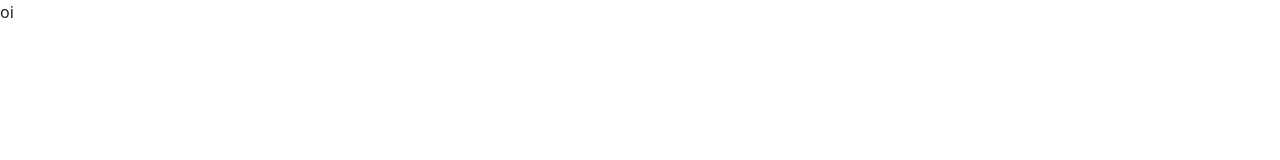
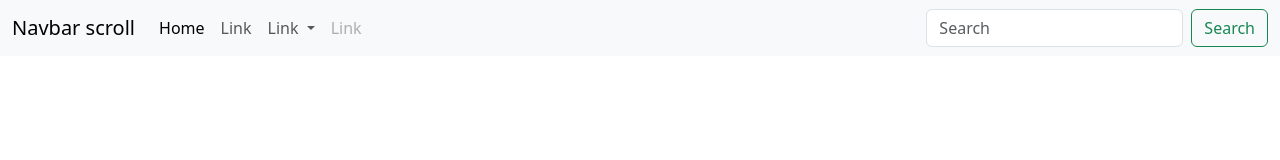
Before and after one commit to leandro2528/landing-page-bootstrap, a plain HTML site: page index.html in a window 1280 px wide. Drawn offline with nearby package versions, Linux system fonts and the light colour scheme.

Commit message:
adicionado navbar

```diff
--- a/index.html
+++ b/index.html
@@ -6,7 +6,43 @@
       <title>Bootstrap demo</title>
       <link href="https://cdn.jsdelivr.net/npm/bootstrap@5.3.0-alpha1/dist/css/bootstrap.min.css" rel="stylesheet" integrity="sha384-GLhlTQ8iRABdZLl6O3oVMWSktQOp6b7In1Zl3/Jr59b6EGGoI1aFkw7cmDA6j6gD" crossorigin="anonymous">
     </head>
+
     <body>
-      <p>oi</p>
+      <nav class="navbar navbar-expand bg-body-tertiary">
+        <div class="container-fluid">
+          <a class="navbar-brand" href="#">Navbar scroll</a>
+          <button class="navbar-toggler" type="button" data-bs-toggle="collapse" data-bs-target="#navbarScroll" aria-controls="navbarScroll" aria-expanded="false" aria-label="Toggle navigation">
+            <span class="navbar-toggler-icon"></span>
+          </button>
+          <div class="collapse navbar-collapse" id="navbarScroll">
+            <ul class="navbar-nav me-auto my-2 my-lg-0 navbar-nav-scroll" style="--bs-scroll-height: 100px;">
+              <li class="nav-item">
+                <a class="nav-link active" aria-current="page" href="#">Home</a>
+              </li>
+              <li class="nav-item">
+                <a class="nav-link" href="#">Link</a>
+              </li>
+              <li class="nav-item dropdown">
+                <a class="nav-link dropdown-toggle" href="#" role="button" data-bs-toggle="dropdown" aria-expanded="false">
+                  Link
+                </a>
+                <ul class="dropdown-menu">
+                  <li><a class="dropdown-item" href="#">Action</a></li>
+                  <li><a class="dropdown-item" href="#">Another action</a></li>
+                  <li><hr class="dropdown-divider"></li>
+                  <li><a class="dropdown-item" href="#">Something else here</a></li>
+                </ul>
+              </li>
+              <li class="nav-item">
+                <a class="nav-link disabled">Link</a>
+              </li>
+            </ul>
+            <form class="d-flex" role="search">
+              <input class="form-control me-2" type="search" placeholder="Search" aria-label="Search">
+              <button class="btn btn-outline-success" type="submit">Search</button>
+            </form>
+          </div>
+        </div>
+      </nav>
     </body>
 </html>
```
